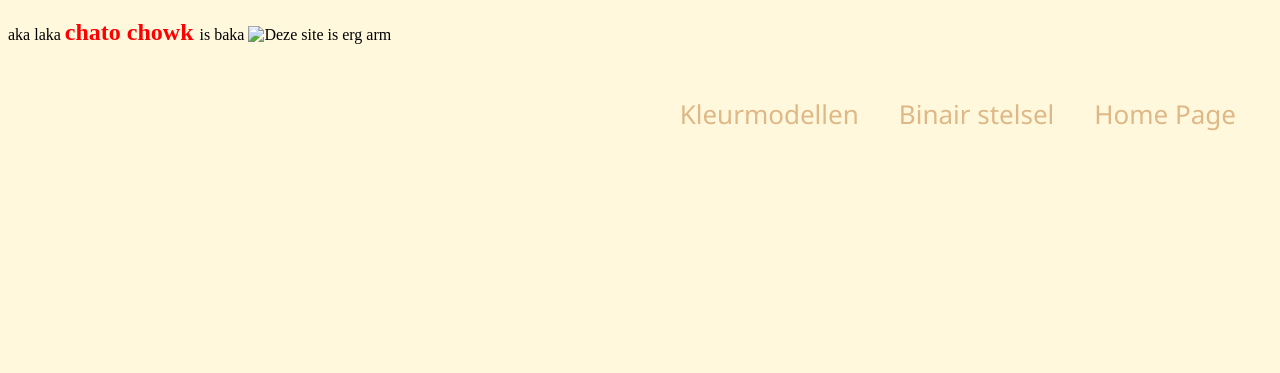
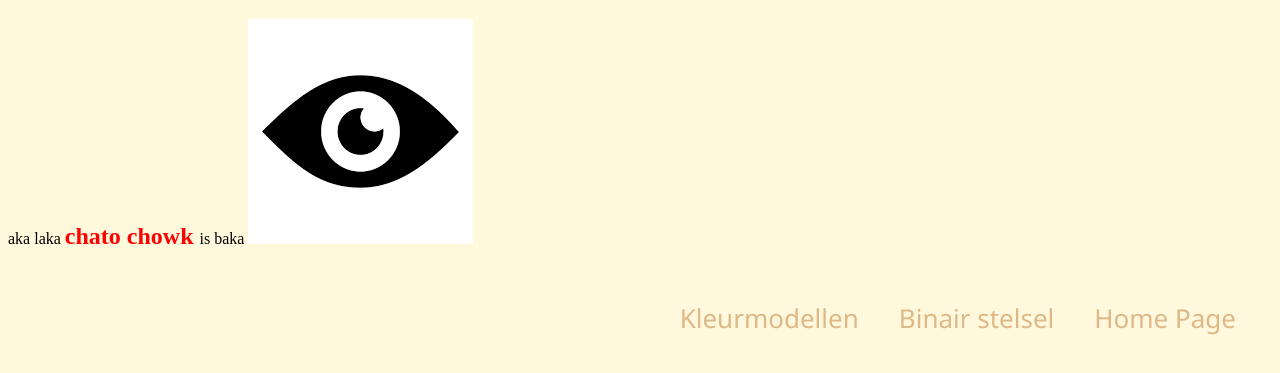
Before and after one commit to Daviddof07/Daviddof07.github.io, a plain HTML site: page index.html in a window 1280 px wide. Shown: the part 61-434 px from the top of the page. Drawn offline with Linux system fonts and the light colour scheme.

Commit message:
dwajdnwn

```diff
--- a/index.html
+++ b/index.html
@@ -22,7 +22,7 @@ h1 {
    <h1>Home Page</h1>
    aka laka <span style="color: red;font-weight: bold; font-stretch: ultra-expanded;font-size: x-large;"> chato chowk </span>  is baka
 
-    <img scr="eye pikto.png" alt="Deze site is erg arm">
+    <img src="eye pikto.png" alt="Deze site is erg arm">
 
     <ul>
       <li><a href="index.html">Home Page</a></li>
```
